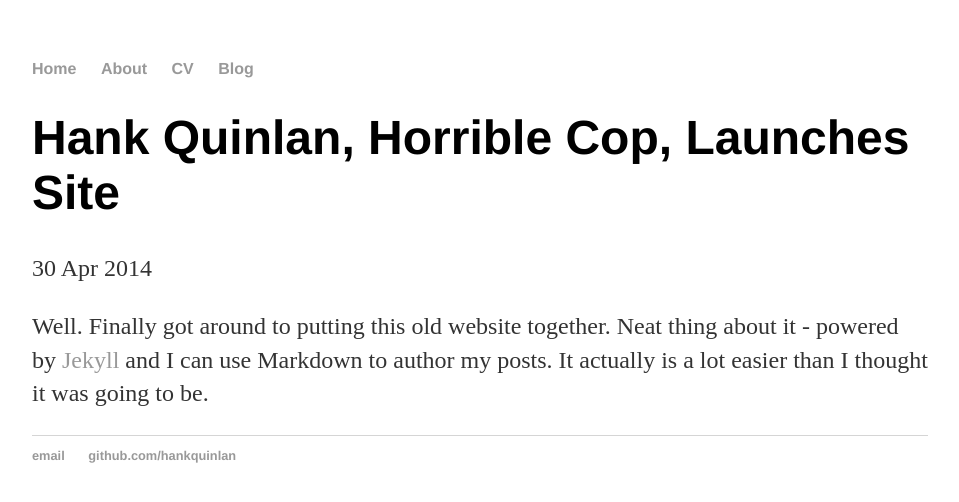
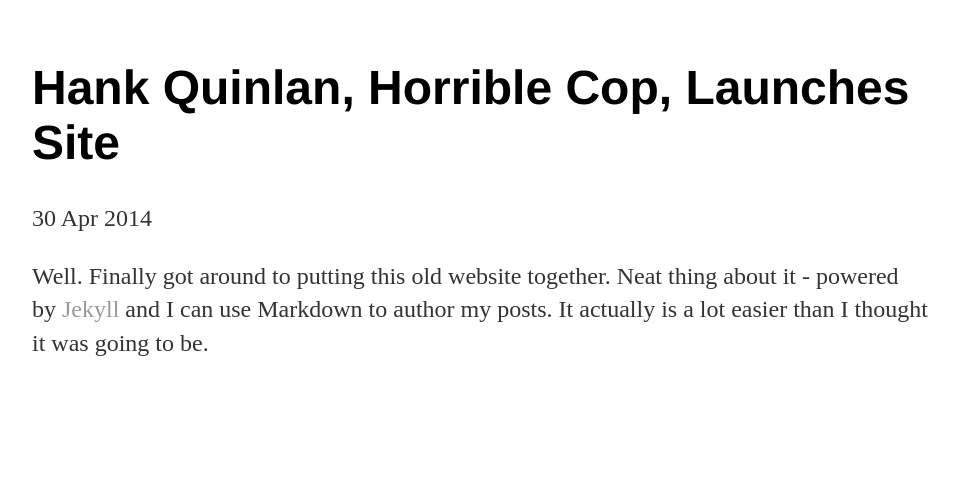
Before and after one commit to TrautsNottus/trautsnottus.github.io, a Jekyll site: the page built from _posts/2014-04-30-hank-quinlan-site-launched.md, in a window 1280 px wide. Shown: the top 502 px of the page, without its empty margins (160-1119 px from the left). Built offline with Jekyll 4.4.1, drawn with Linux system fonts in a browser that asks for light colours.

Commit message:
Update default.html

```diff
--- a/_layouts/default.html
+++ b/_layouts/default.html
@@ -6,24 +6,8 @@
 		<link rel="stylesheet" type="text/css" href="/css/main.css">
 	</head>
 	<body>
-			<nav>
-	    		<ul>
-	        		<li><a href="/">Home</a></li>
-		        	<li><a href="/about">About</a></li>
-	        		<li><a href="/cv">CV</a></li>
-	        		<li><a href="/blog">Blog</a></li>
-	    		</ul>
-			</nav>
 	<div class="container">
-
 		{{ content }}
-
 	</div><!-- /.container -->
-			<footer>
-	    		<ul>
-	        		<li><a href="mailto:hankquinlanhub@gmail.com">email</a></li>
-	        		<li><a href="https://github.com/hankquinlan">github.com/hankquinlan</a></li>
-				</ul>
-			</footer>
 	</body>
 </html>
```
Lines whose indentation alone changed are shown as unchanged.
